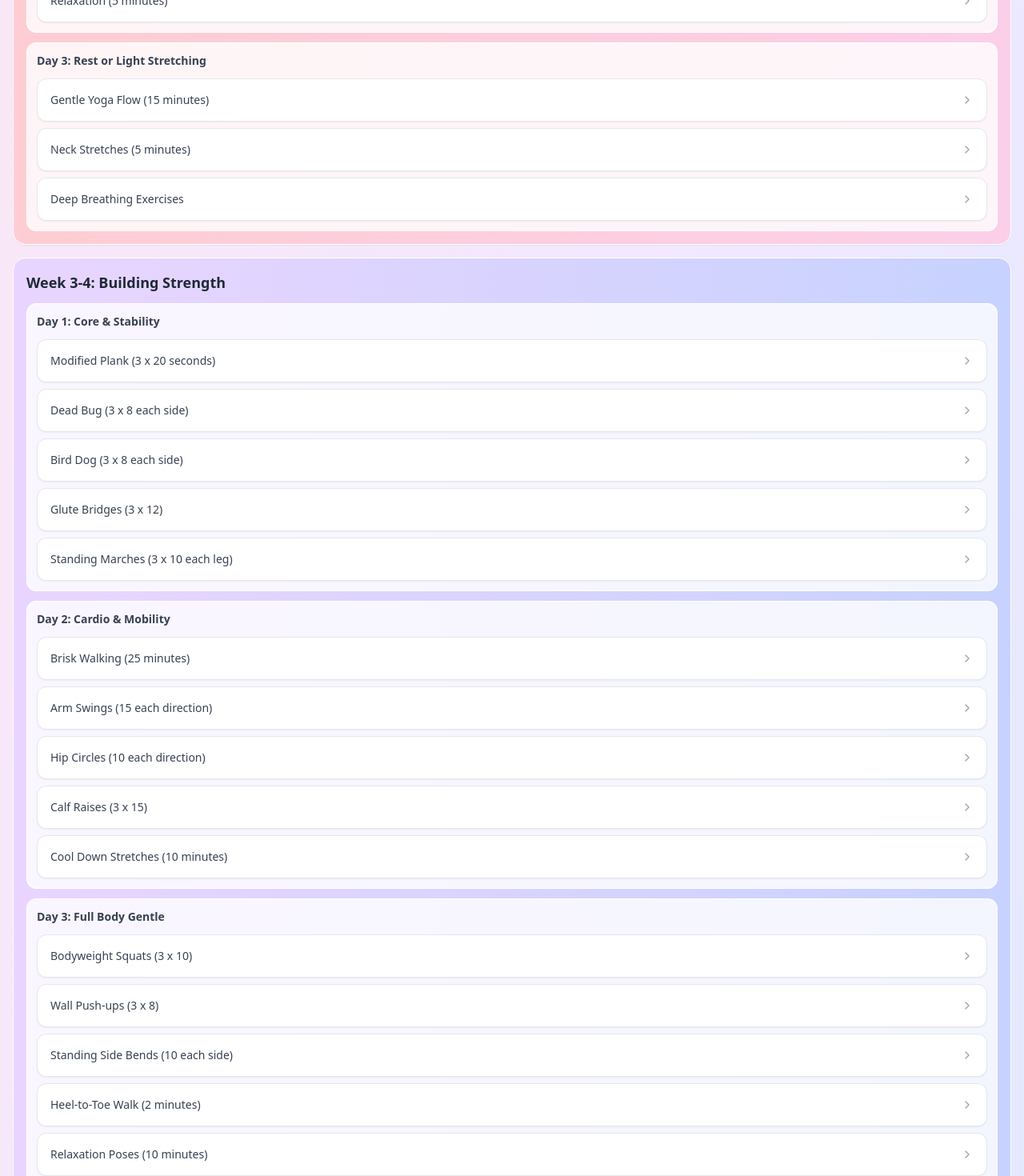
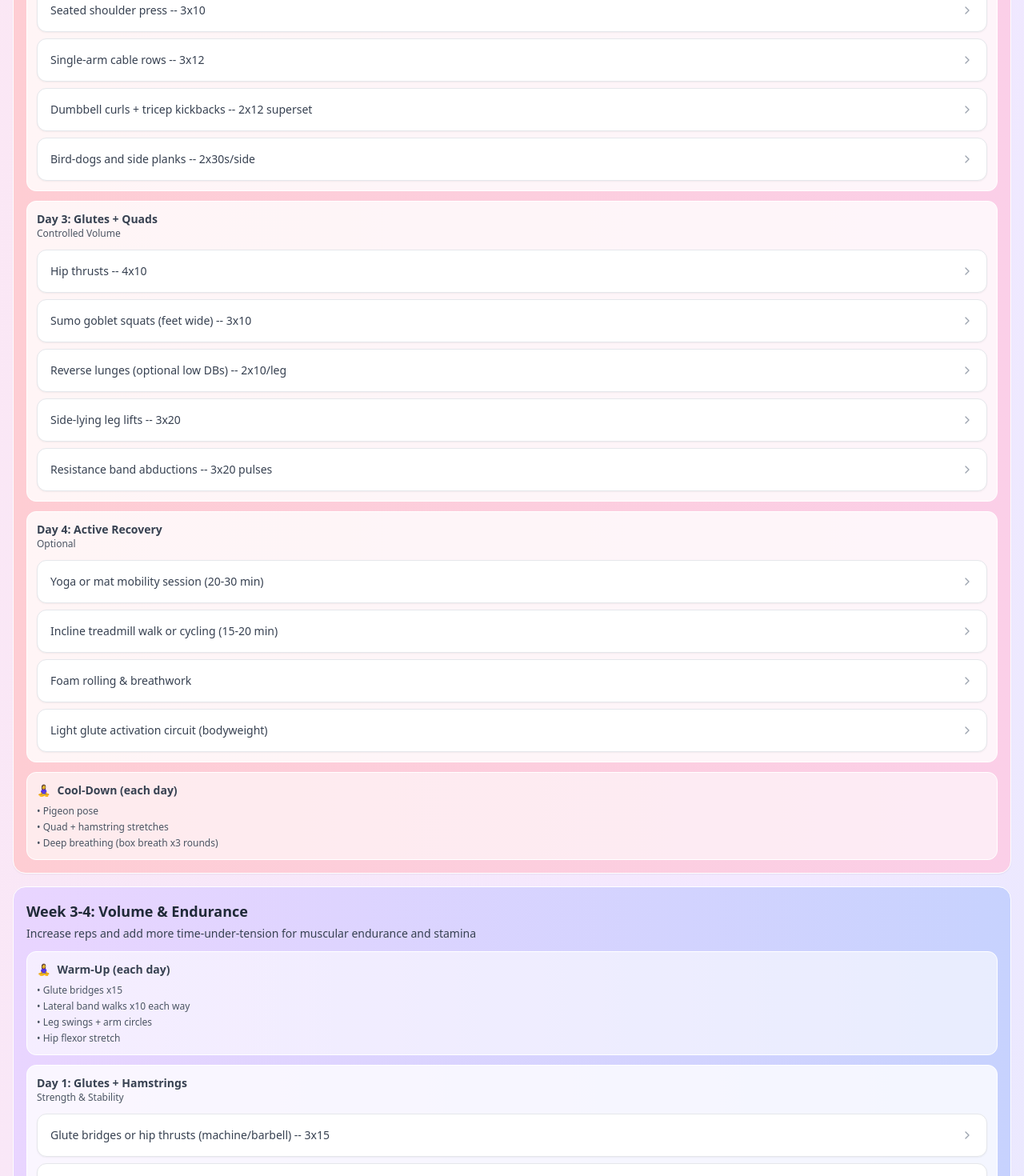
Before and after one commit to skylarnlea/postpartum-fitness-app, a React (Vite) app: page / in a window 1280 px wide. Shown: the part 1140-2610 px from the top of the page at 80% size. Built offline with nearby package versions, Linux system fonts and the light colour scheme.

Commit message:
updated workouts

```diff
--- a/src/App.jsx
+++ b/src/App.jsx
@@ -12,107 +12,245 @@ const PostpartumFitnessApp = () => {
   // Data structures
   const workoutPlan = [
     {
-      week: "Week 1-2: Foundation",
+      week: "Week 1-2: Foundation & Activation",
+      subtitle: "Focus on mobility, joint stability, glute activation, and building baseline strength",
       color: "from-rose-200 to-pink-200",
+      warmup: [
+        "Glute bridges x15",
+        "Lateral band walks x10 each way",
+        "Leg swings + arm circles",
+        "Hip flexor stretch"
+      ],
+      cooldown: [
+        "Pigeon pose",
+        "Quad + hamstring stretches",
+        "Deep breathing (box breath x3 rounds)"
+      ],
       workouts: [
         {
-          day: "Day 1: Core Activation",
+          day: "Day 1: Glutes + Hamstrings",
+          focus: "Strength & Stability",
           exercises: [
-            "Deep Breathing (5 minutes)",
-            "Pelvic Tilts (10 reps)",
-            "Modified Cat-Cow (10 reps)",
-            "Wall Sits (3 x 15 seconds)",
-            "Gentle Stretching (10 minutes)"
+            "Glute bridges or hip thrusts (machine/barbell) -- 3x12",
+            "RDLs (dumbbell or barbell) -- 3x10",
+            "Cable kickbacks -- 3x15/leg",
+            "Step-ups (low box, bodyweight or DBs) -- 2x10/leg",
+            "Stability ball hamstring curls -- 3x12"
           ]
         },
         {
-          day: "Day 2: Gentle Movement",
+          day: "Day 2: Upper Body + Core",
+          focus: "Toning",
           exercises: [
-            "Walking (15-20 minutes)",
-            "Arm Circles (10 each direction)",
-            "Shoulder Blade Squeezes (10 reps)",
-            "Seated Spinal Twists (5 each side)",
-            "Relaxation (5 minutes)"
+            "Lat pulldown or band-assisted pull-ups -- 3x10",
+            "Seated shoulder press -- 3x10",
+            "Single-arm cable rows -- 3x12",
+            "Dumbbell curls + tricep kickbacks -- 2x12 superset",
+            "Bird-dogs and side planks -- 2x30s/side"
           ]
         },
         {
-          day: "Day 3: Rest or Light Stretching",
+          day: "Day 3: Glutes + Quads",
+          focus: "Controlled Volume",
           exercises: [
-            "Gentle Yoga Flow (15 minutes)",
-            "Neck Stretches (5 minutes)",
-            "Deep Breathing Exercises"
+            "Hip thrusts -- 4x10",
+            "Sumo goblet squats (feet wide) -- 3x10",
+            "Reverse lunges (optional low DBs) -- 2x10/leg",
+            "Side-lying leg lifts -- 3x20",
+            "Resistance band abductions -- 3x20 pulses"
+          ]
+        },
+        {
+          day: "Day 4: Active Recovery",
+          focus: "Optional",
+          exercises: [
+            "Yoga or mat mobility session (20-30 min)",
+            "Incline treadmill walk or cycling (15-20 min)",
+            "Foam rolling & breathwork",
+            "Light glute activation circuit (bodyweight)"
           ]
         }
       ]
     },
     {
-      week: "Week 3-4: Building Strength",
+      week: "Week 3-4: Volume & Endurance",
+      subtitle: "Increase reps and add more time-under-tension for muscular endurance and stamina",
       color: "from-purple-200 to-indigo-200",
+      warmup: [
+        "Glute bridges x15",
+        "Lateral band walks x10 each way",
+        "Leg swings + arm circles",
+        "Hip flexor stretch"
+      ],
+      cooldown: [
+        "Pigeon pose",
+        "Quad + hamstring stretches",
+        "Deep breathing (box breath x3 rounds)"
+      ],
       workouts: [
         {
-          day: "Day 1: Core & Stability",
+          day: "Day 1: Glutes + Hamstrings",
+          focus: "Strength & Stability",
           exercises: [
-            "Modified Plank (3 x 20 seconds)",
-            "Dead Bug (3 x 8 each side)",
-            "Bird Dog (3 x 8 each side)",
-            "Glute Bridges (3 x 12)",
-            "Standing Marches (3 x 10 each leg)"
+            "Glute bridges or hip thrusts (machine/barbell) -- 3x15",
+            "RDLs (dumbbell or barbell) -- 3x12",
+            "Cable kickbacks -- 3x18/leg",
+            "Step-ups (low box, bodyweight or DBs) -- 3x10/leg",
+            "Stability ball hamstring curls -- 3x15"
           ]
         },
         {
-          day: "Day 2: Cardio & Mobility",
+          day: "Day 2: Upper Body + Core",
+          focus: "Toning",
           exercises: [
-            "Brisk Walking (25 minutes)",
-            "Arm Swings (15 each direction)",
-            "Hip Circles (10 each direction)",
-            "Calf Raises (3 x 15)",
-            "Cool Down Stretches (10 minutes)"
+            "Lat pulldown or band-assisted pull-ups -- 3x12",
+            "Seated shoulder press -- 3x12",
+            "Single-arm cable rows -- 3x15",
+            "Dumbbell curls + tricep kickbacks -- 3x12 superset",
+            "Bird-dogs and side planks -- 3x30s/side"
           ]
         },
         {
-          day: "Day 3: Full Body Gentle",
+          day: "Day 3: Glutes + Quads",
+          focus: "Controlled Volume",
           exercises: [
-            "Bodyweight Squats (3 x 10)",
-            "Wall Push-ups (3 x 8)",
-            "Standing Side Bends (10 each side)",
-            "Heel-to-Toe Walk (2 minutes)",
-            "Relaxation Poses (10 minutes)"
+            "Hip thrusts -- 4x12",
+            "Sumo goblet squats (feet wide) -- 3x12",
+            "Reverse lunges (optional low DBs) -- 3x10/leg",
+            "Side-lying leg lifts -- 3x25",
+            "Resistance band abductions -- 3x25 pulses"
+          ]
+        },
+        {
+          day: "Day 4: Active Recovery",
+          focus: "Optional",
+          exercises: [
+            "Yoga or mat mobility session (25-35 min)",
+            "Incline treadmill walk or cycling (20-25 min)",
+            "Foam rolling & breathwork",
+            "Light glute activation circuit (bodyweight)"
           ]
         }
       ]
     },
     {
-      week: "Week 5-6: Progressive Training",
+      week: "Week 5-6: Strength Building",
+      subtitle: "Progressively increase resistance and emphasize compound lifts",
       color: "from-teal-200 to-cyan-200",
+      warmup: [
+        "Glute bridges x15",
+        "Lateral band walks x10 each way",
+        "Leg swings + arm circles",
+        "Hip flexor stretch"
+      ],
+      cooldown: [
+        "Pigeon pose",
+        "Quad + hamstring stretches",
+        "Deep breathing (box breath x3 rounds)"
+      ],
       workouts: [
         {
-          day: "Day 1: Strength Focus",
+          day: "Day 1: Glutes + Hamstrings",
+          focus: "Strength & Stability",
           exercises: [
-            "Squats (3 x 12-15)",
-            "Modified Push-ups (3 x 8-10)",
-            "Lunges (3 x 8 each leg)",
-            "Plank Hold (3 x 30 seconds)",
-            "Russian Twists (3 x 15)"
+            "Glute bridges or hip thrusts (machine/barbell) -- 4x10",
+            "RDLs (dumbbell or barbell) -- 4x8",
+            "Cable kickbacks -- 3x15/leg",
+            "Step-ups (higher box, add DBs) -- 3x8/leg",
+            "Stability ball hamstring curls -- 4x10"
           ]
         },
         {
-          day: "Day 2: Cardio Interval",
+          day: "Day 2: Upper Body + Core",
+          focus: "Toning",
           exercises: [
-            "Walking Intervals (30 minutes)",
-            "Step-ups (3 x 10 each leg)",
-            "Jumping Jacks (3 x 15)",
-            "Mountain Climbers (3 x 10)",
-            "Stretching Routine (15 minutes)"
+            "Lat pulldown or band-assisted pull-ups -- 4x8",
+            "Seated shoulder press -- 4x8",
+            "Single-arm cable rows -- 4x10",
+            "Dumbbell curls + tricep kickbacks -- 3x10 superset",
+            "Bird-dogs and side planks -- 3x45s/side"
           ]
         },
         {
-          day: "Day 3: Functional Movement",
+          day: "Day 3: Glutes + Quads",
+          focus: "Controlled Volume",
           exercises: [
-            "Deadlifts (bodyweight, 3 x 10)",
-            "Push-up to T (3 x 6 each side)",
-            "Single-leg Balance (3 x 30 seconds each)",
-            "Bear Crawl (3 x 30 seconds)",
-            "Yoga Flow (15 minutes)"
+            "Hip thrusts -- 4x8",
+            "Sumo goblet squats (heavier weight) -- 4x8",
+            "Reverse lunges (add DBs) -- 3x8/leg",
+            "Side-lying leg lifts -- 4x20",
+            "Resistance band abductions -- 4x20 pulses"
+          ]
+        },
+        {
+          day: "Day 4: Active Recovery",
+          focus: "Optional",
+          exercises: [
+            "Yoga or mat mobility session (30-40 min)",
+            "Incline treadmill walk or cycling (25-30 min)",
+            "Foam rolling & breathwork",
+            "Light glute activation circuit (bodyweight)"
+          ]
+        }
+      ]
+    },
+    {
+      week: "Week 7-8: Power + Burnout",
+      subtitle: "Introduce light power moves, finishers, and high-rep muscle engagement",
+      color: "from-amber-200 to-orange-200",
+      warmup: [
+        "Glute bridges x15",
+        "Lateral band walks x10 each way",
+        "Leg swings + arm circles",
+        "Hip flexor stretch"
+      ],
+      cooldown: [
+        "Pigeon pose",
+        "Quad + hamstring stretches",
+        "Deep breathing (box breath x3 rounds)"
+      ],
+      workouts: [
+        {
+          day: "Day 1: Glutes + Hamstrings",
+          focus: "Power & Strength",
+          exercises: [
+            "Hip thrusts (heavier weight) -- 4x6-8",
+            "RDLs (heavier weight) -- 4x6",
+            "Cable kickbacks -- 4x12/leg",
+            "Step-ups (explosive) -- 3x6/leg",
+            "Stability ball hamstring curls -- 4x8 + burnout set"
+          ]
+        },
+        {
+          day: "Day 2: Upper Body + Core",
+          focus: "Power Toning",
+          exercises: [
+            "Pull-ups or lat pulldown -- 4x6",
+            "Shoulder press (heavier) -- 4x6",
+            "Single-arm cable rows -- 4x8",
+            "Dumbbell curls + tricep kickbacks -- 4x8 superset",
+            "Plank variations -- 3x60s"
+          ]
+        },
+        {
+          day: "Day 3: Glutes + Quads",
+          focus: "Power Volume",
+          exercises: [
+            "Jump squats (light) -- 4x8",
+            "Hip thrusts -- 4x6",
+            "Sumo goblet squats -- 4x6",
+            "Reverse lunges (explosive) -- 3x6/leg",
+            "Glute burnout circuit -- 2 rounds"
+          ]
+        },
+        {
+          day: "Day 4: Active Recovery",
+          focus: "Optional",
+          exercises: [
+            "Power yoga session (35-45 min)",
+            "HIIT cardio (20-25 min)",
+            "Deep tissue foam rolling",
+            "Meditation & breathwork (10 min)"
           ]
         }
       ]
@@ -313,8 +451,8 @@ const PostpartumFitnessApp = () => {
   const renderWorkouts = () => (
     <div className="space-y-4 pb-20">
       <div className="text-center mb-6 px-4">
-        <h2 className="text-2xl font-bold text-gray-800 mb-2">Your Fitness Journey</h2>
-        <p className="text-gray-600 text-sm leading-relaxed">Gentle, progressive workouts designed for postpartum recovery</p>
+        <h2 className="text-2xl font-bold text-gray-800 mb-2">8-Week Strength Program</h2>
+        <p className="text-gray-600 text-sm leading-relaxed">Goal: Strong, Athletic Physique | Thick Lower Body + Toned Upper Body | Knee-Friendly</p>
       </div>
 
       <div className="mx-4 bg-gradient-to-r from-pink-100 to-purple-100 p-4 rounded-2xl border border-pink-200 shadow-sm">
@@ -325,18 +463,38 @@ const PostpartumFitnessApp = () => {
           <h3 className="font-semibold text-gray-800 text-sm">Remember</h3>
         </div>
         <p className="text-sm text-gray-600 leading-relaxed">
-          Listen to your body, start slowly, and consult your healthcare provider before beginning any exercise program.
+          Progress gradually through each phase. Always warm up before and cool down after each session.
         </p>
       </div>
 
       <div className="space-y-4 px-4">
         {workoutPlan.map((week, weekIndex) => (
           <div key={week.week} className={`bg-gradient-to-r ${week.color} rounded-2xl p-4 shadow-sm border border-white`}>
-            <h3 className="font-bold text-gray-800 mb-3 text-lg">{week.week}</h3>
+            <div className="mb-3">
+              <h3 className="font-bold text-gray-800 text-lg">{week.week}</h3>
+              <p className="text-sm text-gray-700 mt-1">{week.subtitle}</p>
+            </div>
+
+            {/* Warm-up Section */}
+            <div className="bg-white bg-opacity-60 rounded-xl p-3 border border-white mb-3">
+              <h4 className="font-semibold text-gray-700 mb-2 text-sm flex items-center">
+                <span className="mr-2">🧘‍♀️</span>
+                Warm-Up (each day)
+              </h4>
+              <div className="space-y-1">
+                {week.warmup.map((item, index) => (
+                  <p key={index} className="text-xs text-gray-600">• {item}</p>
+                ))}
+              </div>
+            </div>
+
             <div className="space-y-3">
               {week.workouts.map((workout, workoutIndex) => (
                 <div key={workout.day} className="bg-white bg-opacity-80 rounded-xl p-3 border border-white">
-                  <h4 className="font-semibold text-gray-700 mb-3 text-sm">{workout.day}</h4>
+                  <div className="mb-3">
+                    <h4 className="font-semibold text-gray-700 text-sm">{workout.day}</h4>
+                    <p className="text-xs text-gray-600">{workout.focus}</p>
+                  </div>
                   <div className="space-y-2">
                     {workout.exercises.map((exercise, exerciseIndex) => {
                       const exerciseKey = `${week.week}-${workout.day}-${exercise}`;
@@ -376,6 +534,19 @@ const PostpartumFitnessApp = () => {
                   </div>
                 </div>
               ))}
+            </div>
+
+            {/* Cool-down Section */}
+            <div className="bg-white bg-opacity-60 rounded-xl p-3 border border-white mt-3">
+              <h4 className="font-semibold text-gray-700 mb-2 text-sm flex items-center">
+                <span className="mr-2">🧘‍♀️</span>
+                Cool-Down (each day)
+              </h4>
+              <div className="space-y-1">
+                {week.cooldown.map((item, index) => (
+                  <p key={index} className="text-xs text-gray-600">• {item}</p>
+                ))}
+              </div>
             </div>
           </div>
         ))}
```
